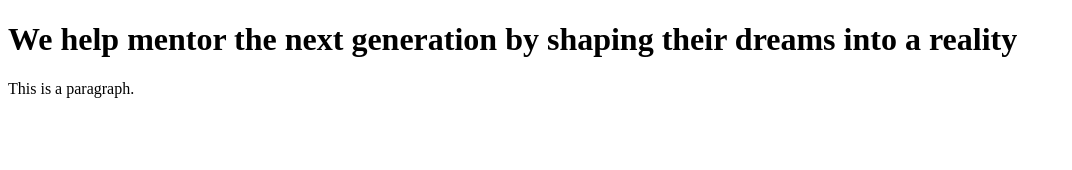
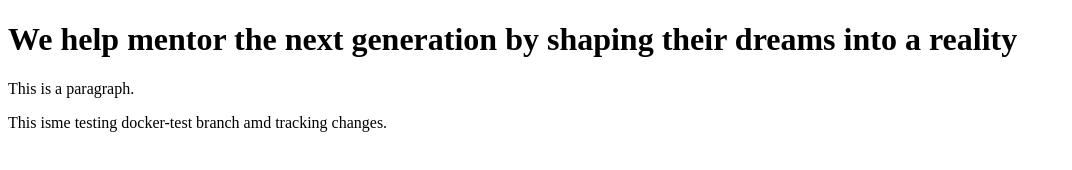
Before and after one commit to J-Mary22/git-practice, a plain HTML site: page index.html in a window 1280 px wide. Shown: the whole page, without its empty margins (0-1072 px from the left). Drawn offline with Linux system fonts and the light colour scheme.

Commit message:
modified TEST-Docker

```diff
--- a/index.html
+++ b/index.html
@@ -7,6 +7,7 @@
 
 <h1>We help mentor the next generation by shaping their dreams into a reality  </h1>
 <p>This is a paragraph.</p>
+<p>This isme testing docker-test branch amd tracking changes.</p>
 
 </body>
 </html>
```
